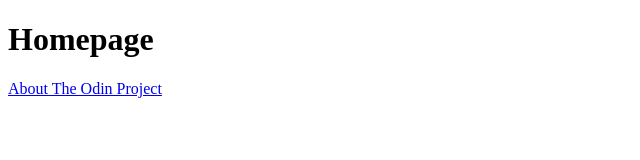
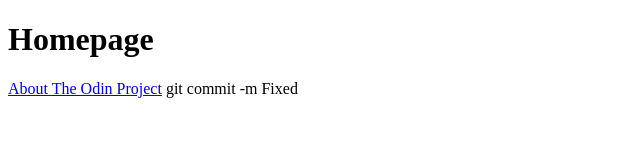
Before and after one commit to KptheIII/OdinProject, a plain HTML site: page index.html in a window 1280 px wide. Shown: the whole page, without its empty margins (0-640 px from the left). Drawn offline with Linux system fonts and the light colour scheme.

Commit message:
Update index.html

```diff
--- a/index.html
+++ b/index.html
@@ -11,3 +11,4 @@
     <a href="about.html"></a>
 </body>
 </html>
+git commit -m <message>Fixed</message>
```
